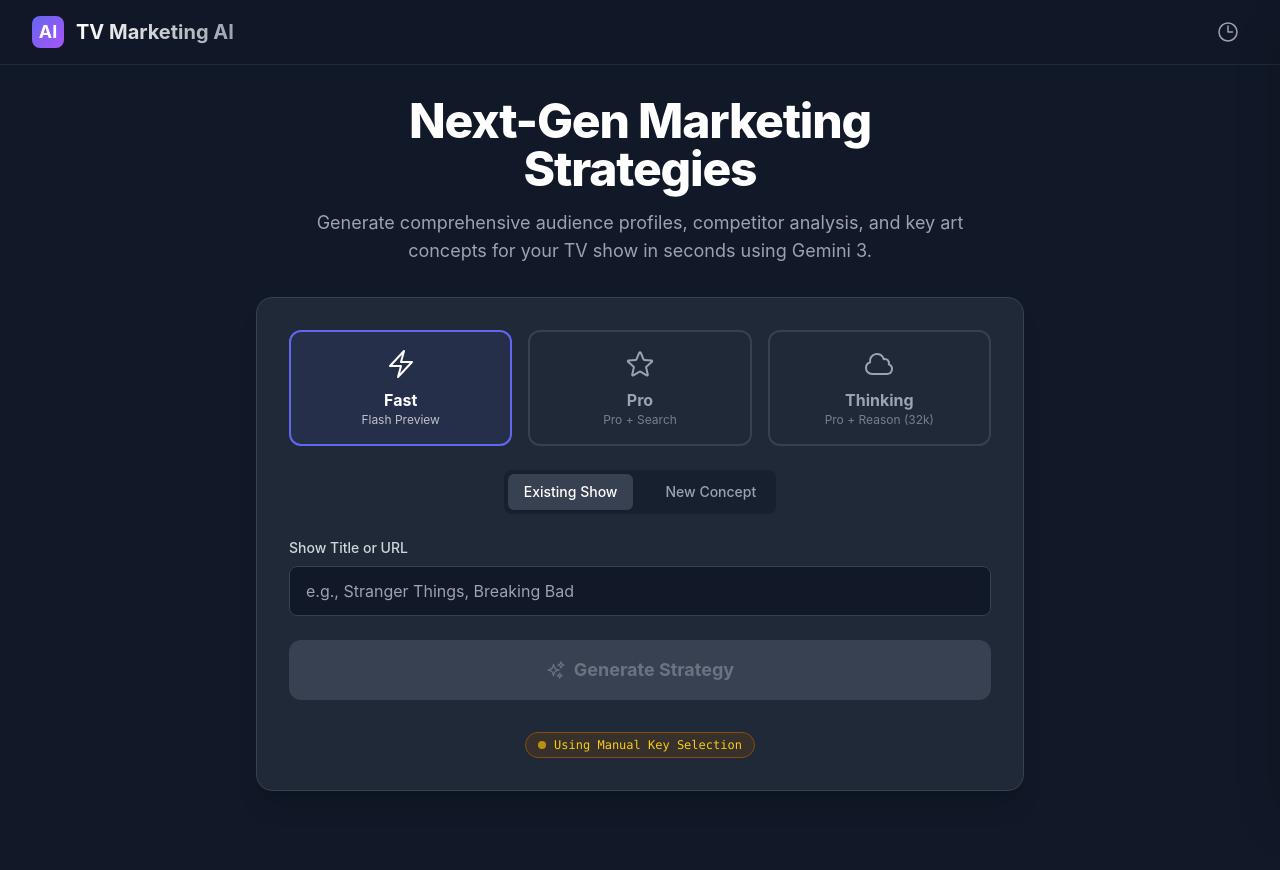
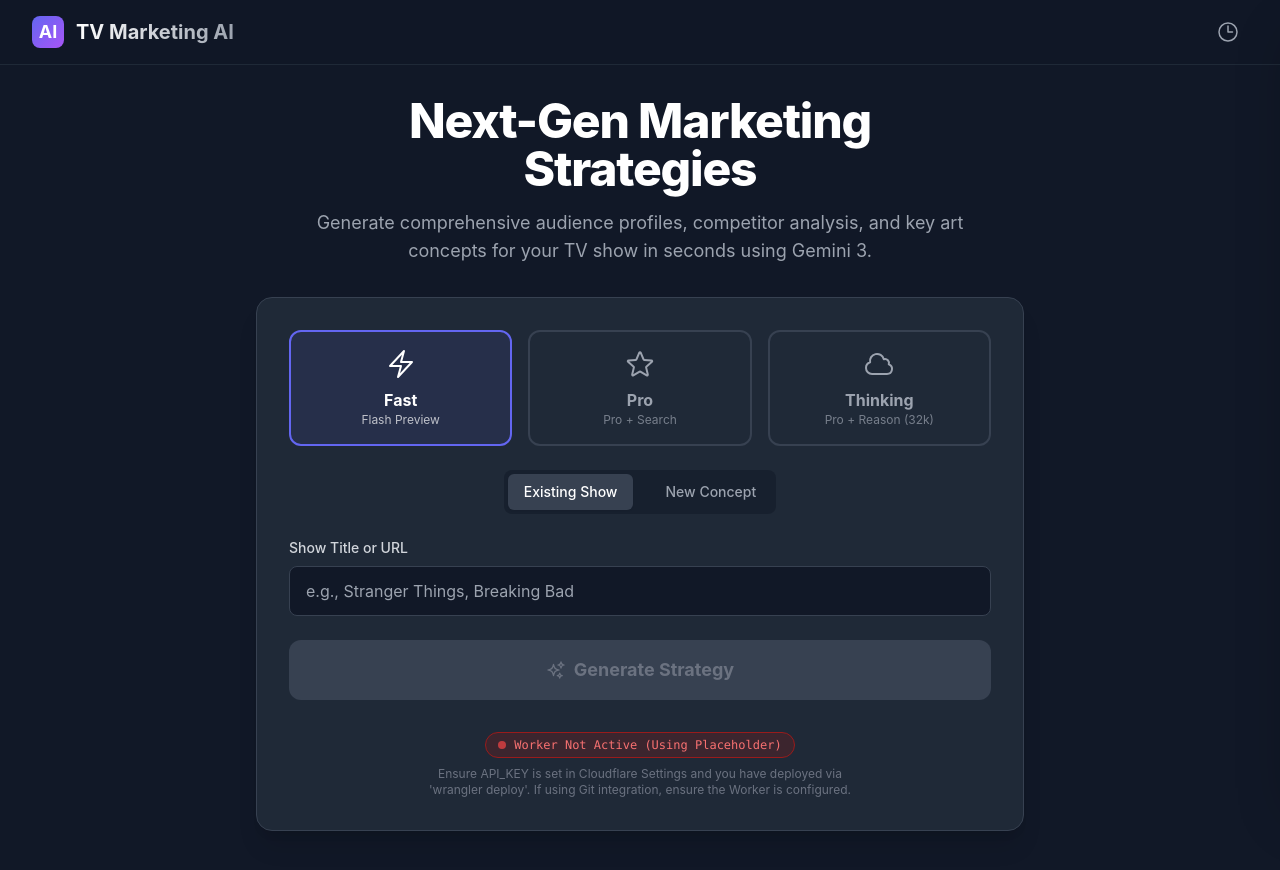
Before and after one commit to heyhardie/TV-Show-Marketing-Planner-v2, a React (Vite) app: page / in a window 1280 px wide. Shown: the top 870 px of the page. Built offline with nearby package versions, Linux system fonts and the light colour scheme.

Commit message:
Improve API key status deploy

```diff
--- a/components/InputForm.tsx
+++ b/components/InputForm.tsx
@@ -18,12 +18,32 @@ const InputForm: React.FC<InputFormProps> = ({ onSubmit, isLoading }) => {
     onSubmit(input, model, mode);
   };
 
-  // Check for Runtime Key OR Build Key
+  // DIAGNOSTIC LOGIC
   const runtimeKey = (window as any).RUNTIME_CONFIG?.API_KEY;
-  const hasRuntimeKey = runtimeKey && runtimeKey !== '__CLOUDFLARE_RUNTIME_API_KEY__';
   const hasBuildKey = !!process.env.API_KEY;
 
-  const isConfigured = hasRuntimeKey || hasBuildKey;
+  let statusMessage = "Unknown Status";
+  let statusColor = "text-gray-400 border-gray-700";
+  let isReady = false;
+
+  if (hasBuildKey) {
+      statusMessage = "Build-time Key Active";
+      statusColor = "text-green-400 border-green-800 bg-green-900/30";
+      isReady = true;
+  } else if (runtimeKey === '__CLOUDFLARE_RUNTIME_API_KEY__') {
+      statusMessage = "Worker Not Active (Using Placeholder)";
+      statusColor = "text-red-400 border-red-800 bg-red-900/30";
+  } else if (runtimeKey === '') {
+      statusMessage = "Worker Active, but Secret is Empty";
+      statusColor = "text-orange-400 border-orange-800 bg-orange-900/30";
+  } else if (runtimeKey) {
+      statusMessage = "Cloudflare Secret Active";
+      statusColor = "text-green-400 border-green-800 bg-green-900/30";
+      isReady = true;
+  } else {
+      statusMessage = "No Configuration Found";
+      statusColor = "text-red-400 border-red-800 bg-red-900/30";
+  }
 
   return (
     <form onSubmit={handleSubmit} className="w-full max-w-3xl mx-auto space-y-6 bg-gray-800 p-8 rounded-2xl shadow-xl border border-gray-700">
@@ -142,15 +162,17 @@ const InputForm: React.FC<InputFormProps> = ({ onSubmit, isLoading }) => {
       </button>
 
       {/* API Key Status Indicator */}
-      <div className="flex justify-center items-center pt-2">
-          <div className={`px-3 py-1 rounded-full text-xs font-mono flex items-center space-x-2 ${
-              isConfigured ? 'bg-green-900/30 text-green-400 border border-green-800' : 'bg-yellow-900/30 text-yellow-400 border border-yellow-800'
-          }`}>
-              <div className={`w-2 h-2 rounded-full ${isConfigured ? 'bg-green-500' : 'bg-yellow-500 animate-pulse'}`}></div>
-              <span>
-                  {isConfigured ? 'System API Key Configured' : 'Using Manual Key Selection'}
-              </span>
+      <div className="flex flex-col items-center pt-2 gap-2">
+          <div className={`px-3 py-1 rounded-full text-xs font-mono flex items-center space-x-2 border ${statusColor}`}>
+              <div className={`w-2 h-2 rounded-full ${isReady ? 'bg-green-500' : 'bg-red-500 animate-pulse'}`}></div>
+              <span>{statusMessage}</span>
           </div>
+          {!isReady && (
+              <p className="text-xs text-gray-500 text-center max-w-md">
+                 Ensure API_KEY is set in Cloudflare Settings and you have deployed via 'wrangler deploy'.
+                 If using Git integration, ensure the Worker is configured.
+              </p>
+          )}
       </div>
     </form>
   );
--- a/services/geminiService.ts
+++ b/services/geminiService.ts
@@ -17,7 +17,7 @@ const getApiKey = (): string | undefined => {
     return process.env.API_KEY;
   }
 
-  console.debug("GeminiService: No API Key found in env or runtime config");
+  console.warn("GeminiService: No API Key found. Runtime config:", (window as any).RUNTIME_CONFIG);
   return undefined;
 };
 
```
